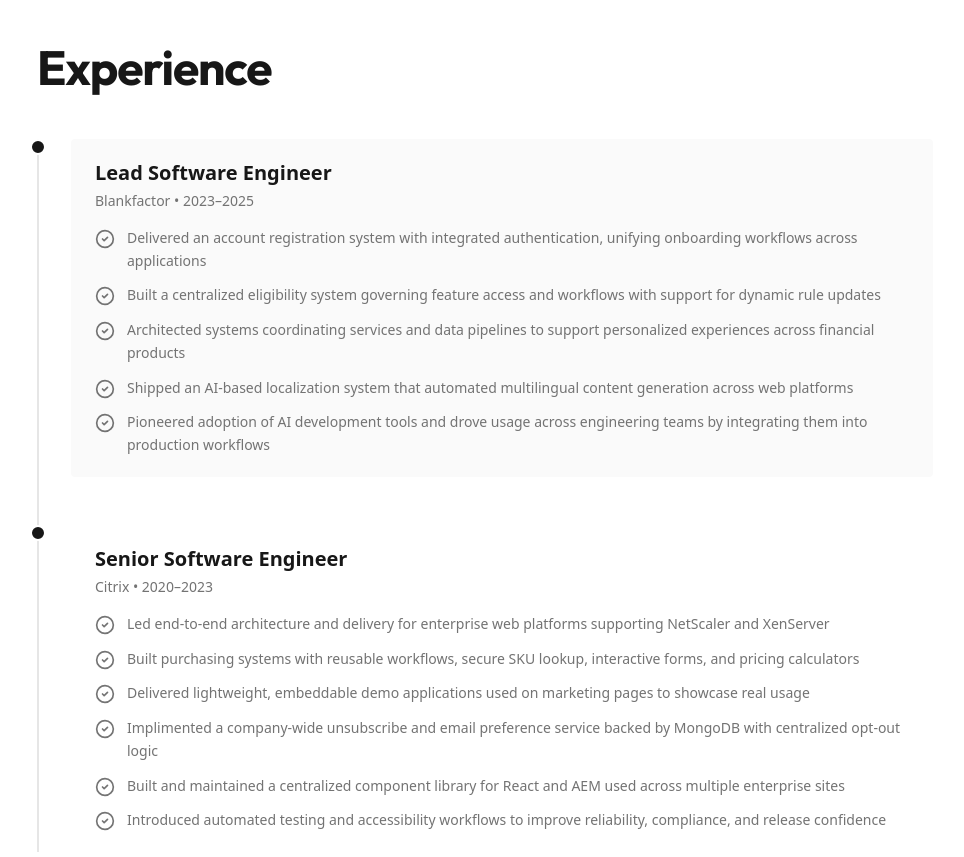
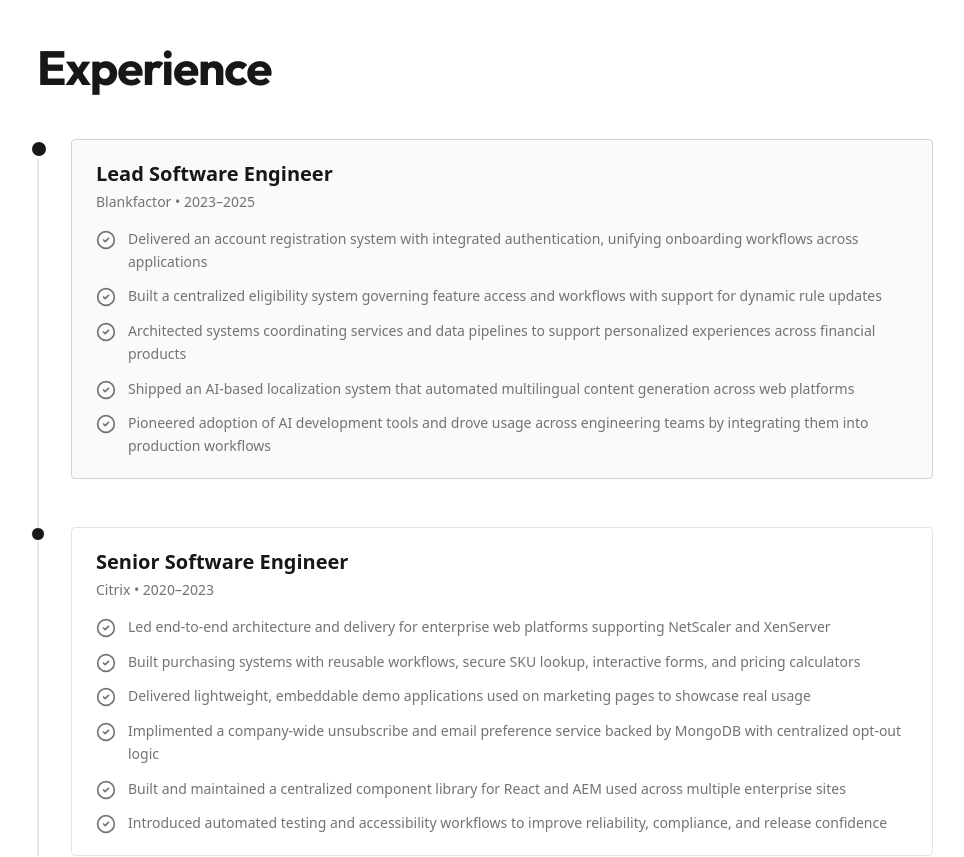
Before and after one commit to TylerOlli/TylerOlli.dev, a Next.js app: page / in a window 1280 px wide. Shown: the part 5540-6397 px from the top of the page, without its empty margins (155-1119 px from the left). Built offline with nearby package versions, Linux system fonts and the light colour scheme.

Commit message:
Updated experience section styling with adjusted dimensions and border

```diff
--- a/app/page.tsx
+++ b/app/page.tsx
@@ -606,8 +606,8 @@ export default function Home() {
                   transition={{ duration: 0.5 }}
                   className="relative"
                 >
-                  <div className="absolute -left-[41px] top-0 w-4 h-4 rounded-full bg-foreground border-2 border-background" />
-                  <div className="bg-neutral-50 rounded px-6 py-5">
+                  <div className="absolute -left-[42px] top-0 w-5 h-5 rounded-full bg-foreground border-[3px] border-background" />
+                  <div className="bg-neutral-50 border border-neutral-300 rounded px-6 py-5">
                     <div className="mb-4">
                       <h3 className="text-xl font-bold mb-1">Lead Software Engineer</h3>
                       <p className="text-sm text-muted-foreground font-medium">Blankfactor • 2023–2025</p>
@@ -645,8 +645,8 @@ export default function Home() {
                   transition={{ duration: 0.5, delay: 0.1 }}
                   className="relative"
                 >
-                  <div className="absolute -left-[41px] top-0 w-4 h-4 rounded-full bg-foreground border-2 border-background" />
-                  <div className="rounded px-6 py-5">
+                  <div className="absolute -left-[40px] top-0 w-3.5 h-3.5 rounded-full bg-foreground border-[1.5px] border-background" />
+                  <div className="border border-neutral-200 rounded px-6 py-5">
                     <div className="mb-4">
                       <h3 className="text-xl font-bold mb-1">Senior Software Engineer</h3>
                       <p className="text-sm text-muted-foreground font-medium">Citrix • 2020–2023</p>
```
